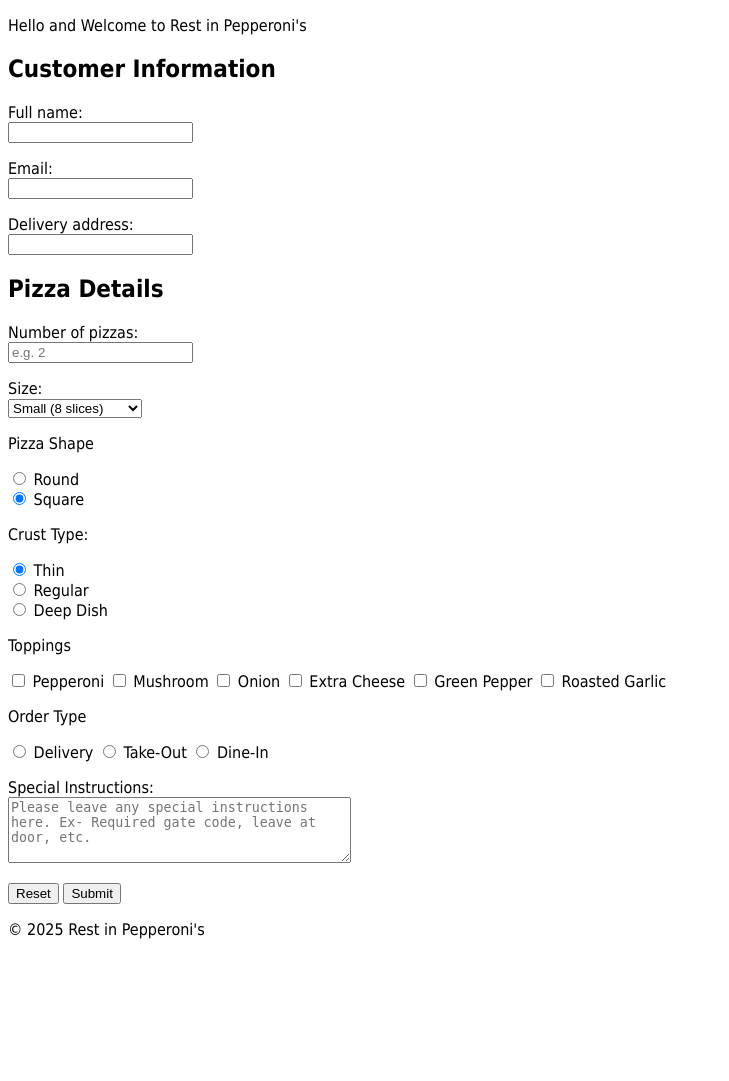
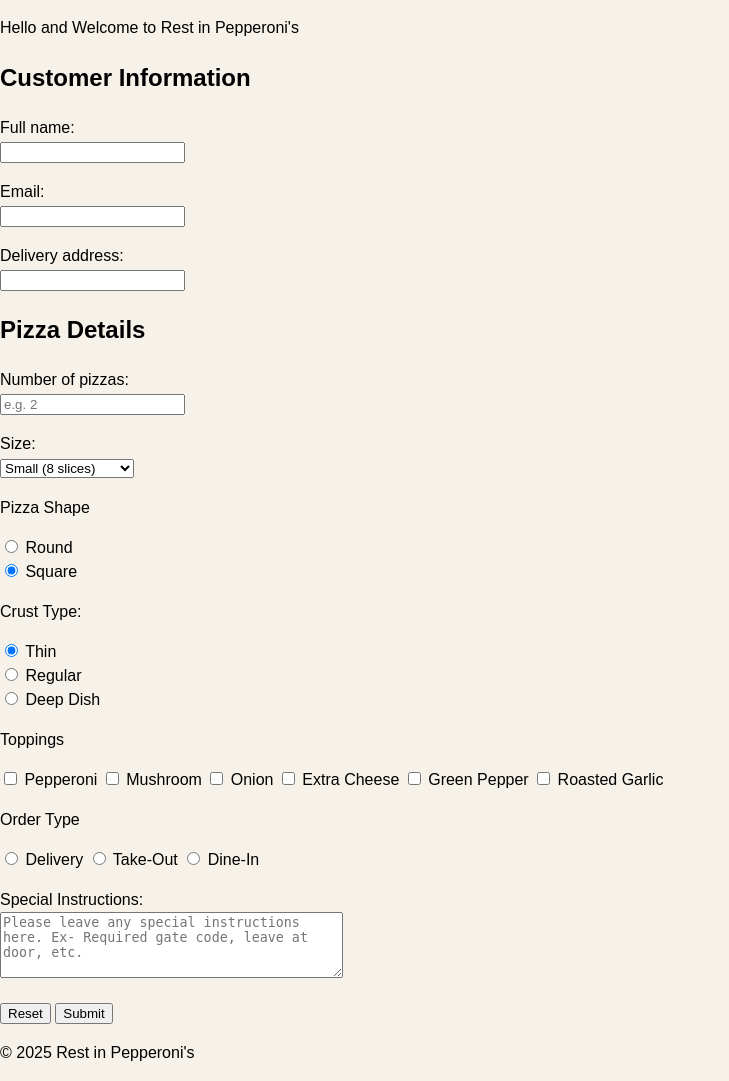
Before and after one commit to foulerfire/COMP1002, a PHP site: page / in a window 1280 px wide. Shown: the whole page, without its empty margins (0-729 px from the left). Before the commit the page ends 939 px from the top, so only its background shows below. Run offline with PHP 8.4, Linux system fonts and the light colour scheme.

Commit message:
Changed background colour and started basic css styling

```diff
--- a/Assignment-1/css/styles.css
+++ b/Assignment-1/css/styles.css
@@ -1,6 +1,9 @@
+/* basic page styling */
 body
 {
-	font-family: Tahoma, Verdana, sans-serif;
-	color: #000000;
-	background-color: #ffffff;
+    font-family: Arial, Helvetica, sans-serif;
+    background-color: #f6f2ea; /* changed background to be slightly off white */
+    margin: 0;
+    padding: 0;
+    line-height: 1.5;
 }
```
